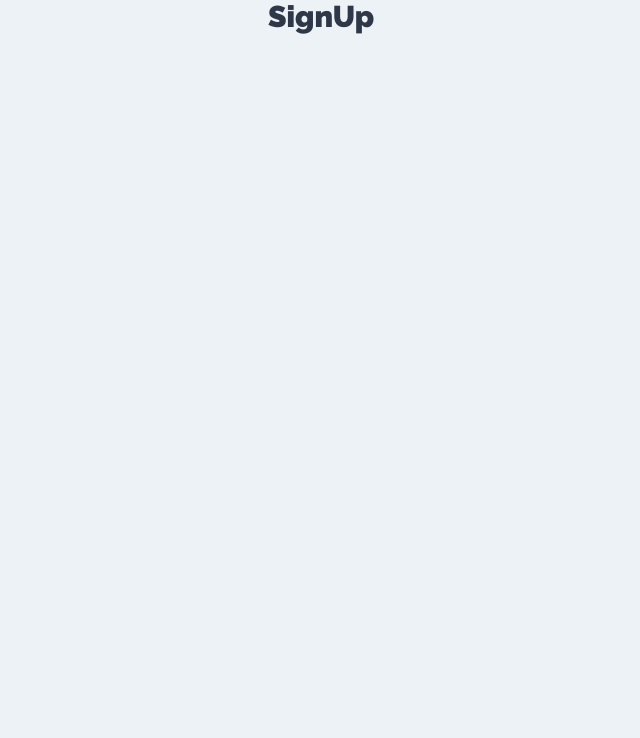
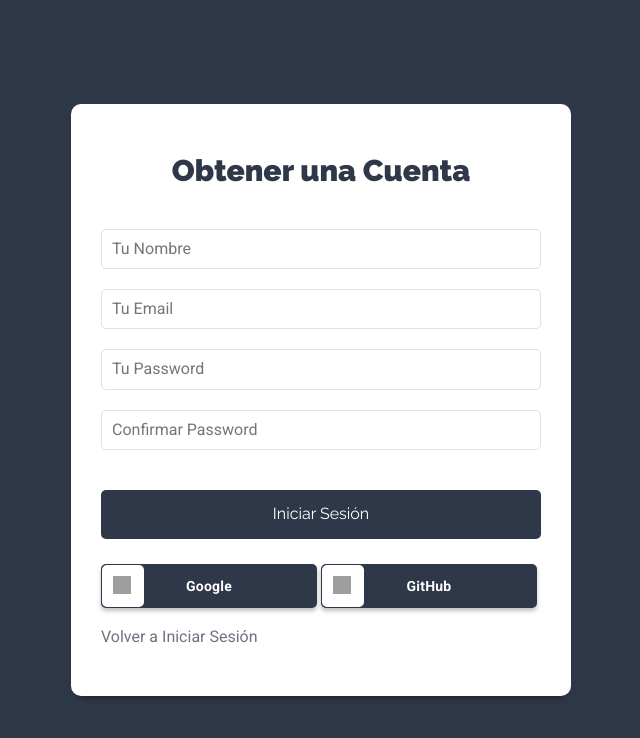
Before and after one commit to JeralPineda/react-MERN-Task, a React (Create React App) app: page /nueva-cuenta in a window 1280 px wide. Shown: the top 738 px of the page, without its empty margins (319-959 px from the left). Built offline with nearby package versions, Linux system fonts and the light colour scheme; grey boxes are pictures that could not be loaded.

Commit message:
reando el componente para crear una cuenta

```diff
--- a/src/components/auth/Signup.js
+++ b/src/components/auth/Signup.js
@@ -1,9 +1,122 @@
-import React from 'react';
+import React, { useState } from 'react';
+import { Link } from 'react-router-dom';
 
 const Signup = () => {
+   // State para iniciar sesión
+   const [usuario, setUsuario] = useState({
+      nombre: '',
+      email: '',
+      password: '',
+      confirmar: '',
+   });
+
+   // Extraer usuario
+   const { nombre, email, password, confirmar } = usuario;
+
+   const handleChange = (e) => {
+      setUsuario({
+         ...usuario,
+         [e.target.name]: e.target.value,
+      });
+   };
+
+   const handleSubmit = (e) => {
+      e.preventDefault();
+
+      //Validar el formulario
+
+      // Password mínimo de 6 caracteres
+
+      // Los 2 password son iguales
+
+      //Pasar al action
+   };
+
    return (
-      <div>
-         <h1>SignUp</h1>
+      <div className="form-usuario">
+         <div className="contenedor-form sombra-dark">
+            <h1>Obtener una Cuenta</h1>
+
+            <form onSubmit={handleSubmit}>
+               <div className="campo-form">
+                  <input
+                     //
+                     type="text"
+                     id="nombre"
+                     name="nombre"
+                     placeholder="Tu Nombre"
+                     value={nombre}
+                     onChange={handleChange}
+                  />
+               </div>
+
+               <div className="campo-form">
+                  <input
+                     //
+                     type="email"
+                     id="email"
+                     name="email"
+                     placeholder="Tu Email"
+                     value={email}
+                     onChange={handleChange}
+                  />
+               </div>
+
+               <div className="campo-form">
+                  <input
+                     //
+                     type="password"
+                     id="password"
+                     name="password"
+                     placeholder="Tu Password"
+                     value={password}
+                     onChange={handleChange}
+                  />
+               </div>
+
+               <div className="campo-form">
+                  <input
+                     //
+                     type="password"
+                     id="confirmar"
+                     name="confirmar"
+                     placeholder="Confirmar Password"
+                     value={confirmar}
+                     onChange={handleChange}
+                  />
+               </div>
+
+               <div className="campo-form">
+                  <button type="submit" className="btn btn-primario btn-block">
+                     Iniciar Sesión
+                  </button>
+               </div>
+
+               <div className="row-btn">
+                  <div className="google-btn">
+                     <div className="google-icon-wrapper">
+                        <img className="google-icon" src="https://upload.wikimedia.org/wikipedia/commons/5/53/Google_%22G%22_Logo.svg" alt="google button" />
+                     </div>
+                     <p className="btn-text">
+                        <b>Google</b>
+                     </p>
+                  </div>
+
+                  <div className="google-btn">
+                     <div className="google-icon-wrapper">
+                        <img className="google-icon" src="https://upload.wikimedia.org/wikipedia/commons/thumb/9/95/Font_Awesome_5_brands_github.svg/640px-Font_Awesome_5_brands_github.svg.png" alt="google button" />
+                     </div>
+                     <p className="btn-text">
+                        <b>GitHub</b>
+                     </p>
+                  </div>
+               </div>
+            </form>
+
+            <Link to="/" className="enlace-cuenta">
+               Volver a Iniciar Sesión
+            </Link>
+         </div>
       </div>
    );
 };
```
